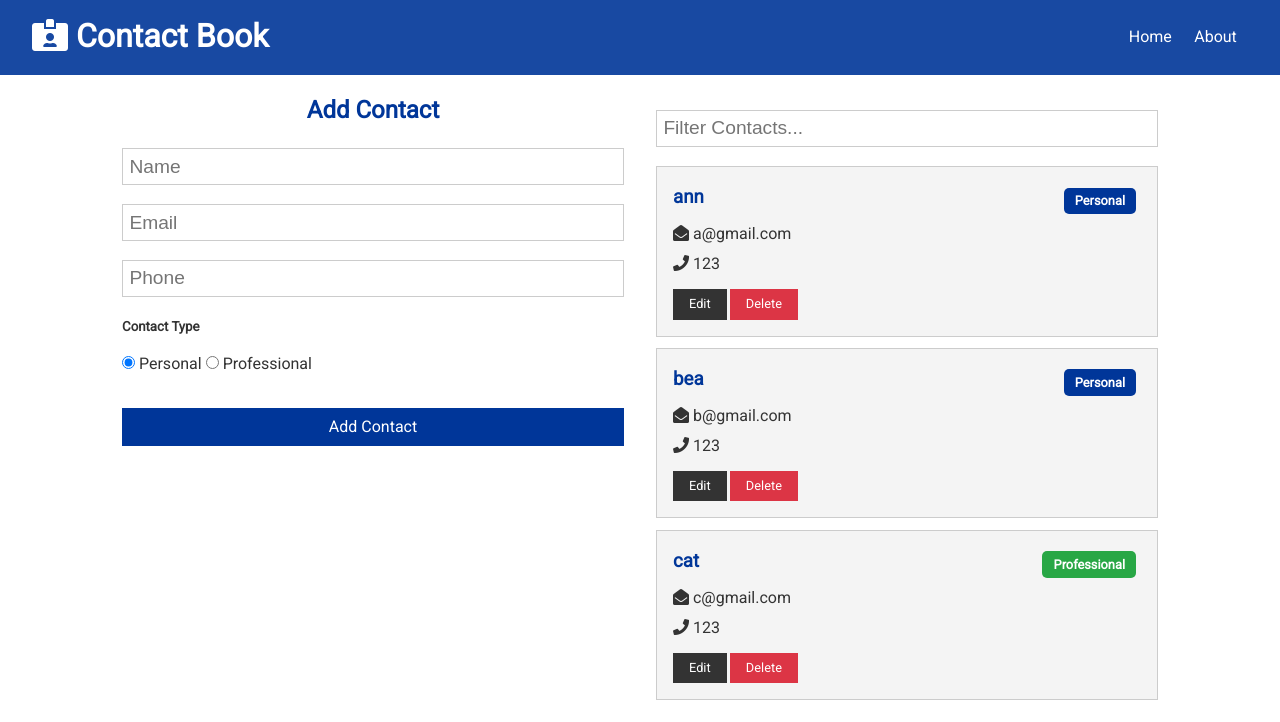
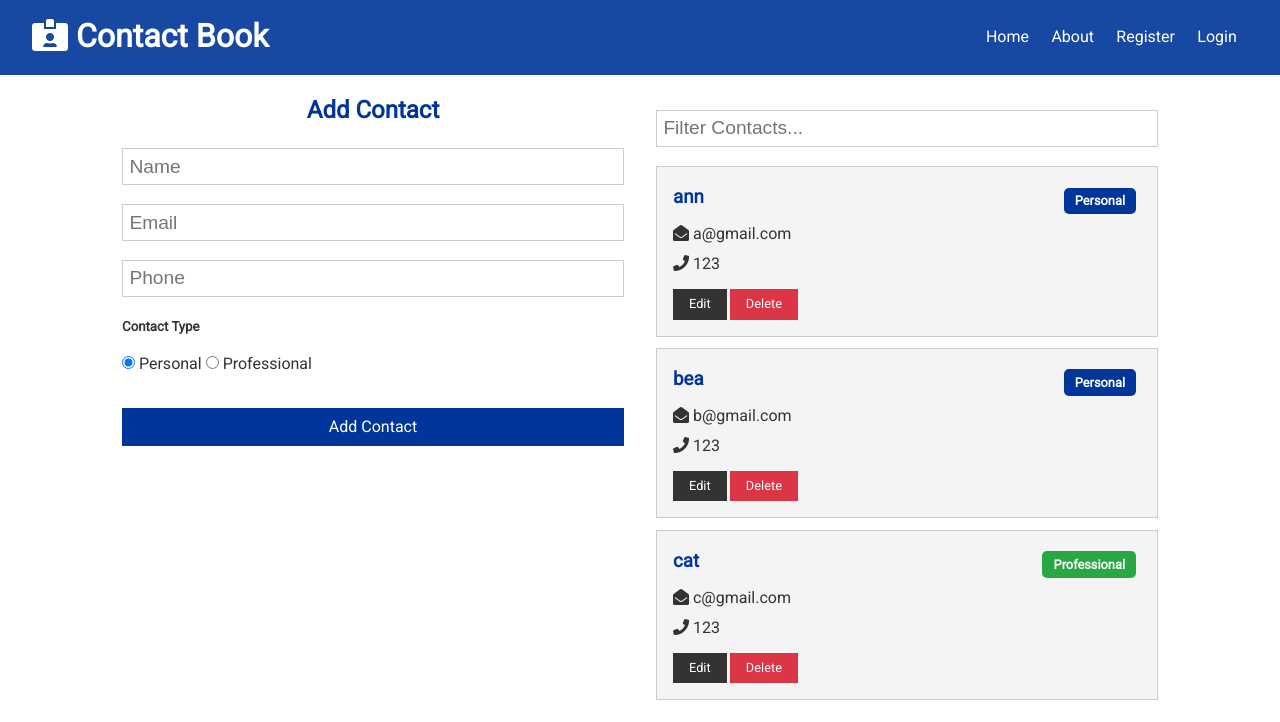
Before and after one commit to Isabelle-123/contact-book, a React (Create React App) app in the folder client/: page / in a window 1280 px wide. Shown: the top 722 px of the page. Built offline with nearby package versions, Linux system fonts and the light colour scheme.

Commit message:
added links

```diff
--- a/client/src/components/layout/Navbar.js
+++ b/client/src/components/layout/Navbar.js
@@ -12,7 +12,15 @@
       <ul>
         <li>
           <Link to='/'>Home</Link>
+        </li>
+        <li>
           <Link to='/about'>About</Link>
+        </li>
+        <li>
+          <Link to='/register'>Register</Link>
+        </li>
+        <li>
+          <Link to='/login'>Login</Link>
         </li>
       </ul>
     </div>
```
